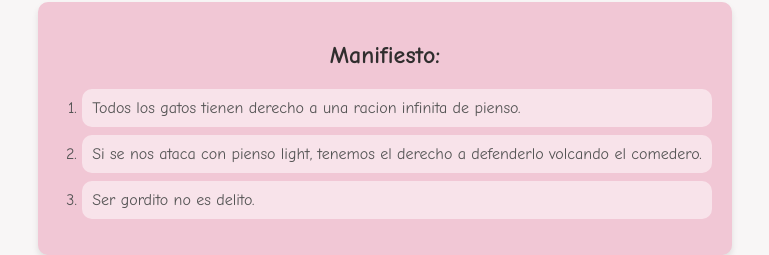
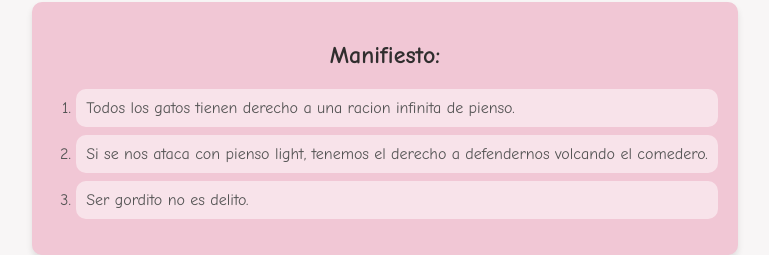
Before and after one commit to crisfina/liberad_al_michi, a plain HTML site: page index.html in a window 1280 px wide. Shown: the part 1457-1712 px from the top of the page, without its empty margins (255-1024 px from the left). Drawn offline with Linux system fonts and the light colour scheme; a web font is replaced by a local one.

Commit message:
Update index.html

```diff
--- a/index.html
+++ b/index.html
@@ -74,7 +74,7 @@
             <h2>Manifiesto:</h2>
             <ol>
                 <li>Todos los gatos tienen derecho a una racion infinita de pienso.</li>
-                <li>Si se nos ataca con pienso light, tenemos el derecho a defenderlo volcando el comedero.</li>
+                <li>Si se nos ataca con pienso light, tenemos el derecho a defendernos volcando el comedero.</li>
                 <li>Ser gordito no es delito.</li>
             </ol>
         </aside>
```
